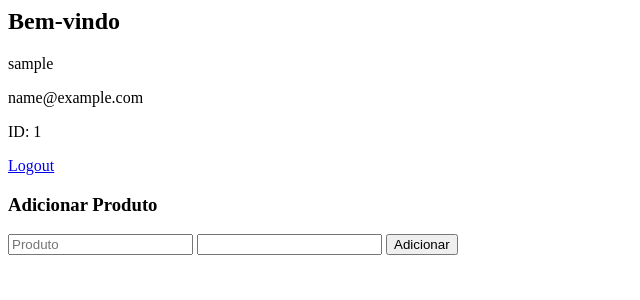
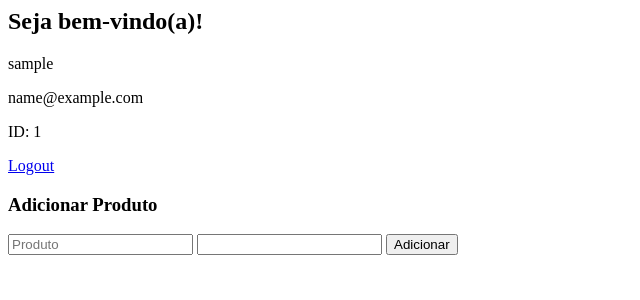
Before and after one commit to thiagotr-dev/Django_Project, a Django app: page / in a window 1280 px wide. Shown: the top 300 px of the page, without its empty margins (0-640 px from the left). Run offline with Django 4.2, Linux system fonts and the light colour scheme; the visitor is signed in with stand-in values (Sample User, id 1); data that the repository does not hold is empty.

Commit message:
Update home.html

```diff
--- a/templates/home.html
+++ b/templates/home.html
@@ -1,4 +1,4 @@
-<h2>Bem-vindo</h2>
+<h2>Seja bem-vindo(a)!</h2>
 <p>{{ user.username }}</p>
 <p>{{ user.email }}</p>
 <p>ID: {{ user.id }}</p>
```
